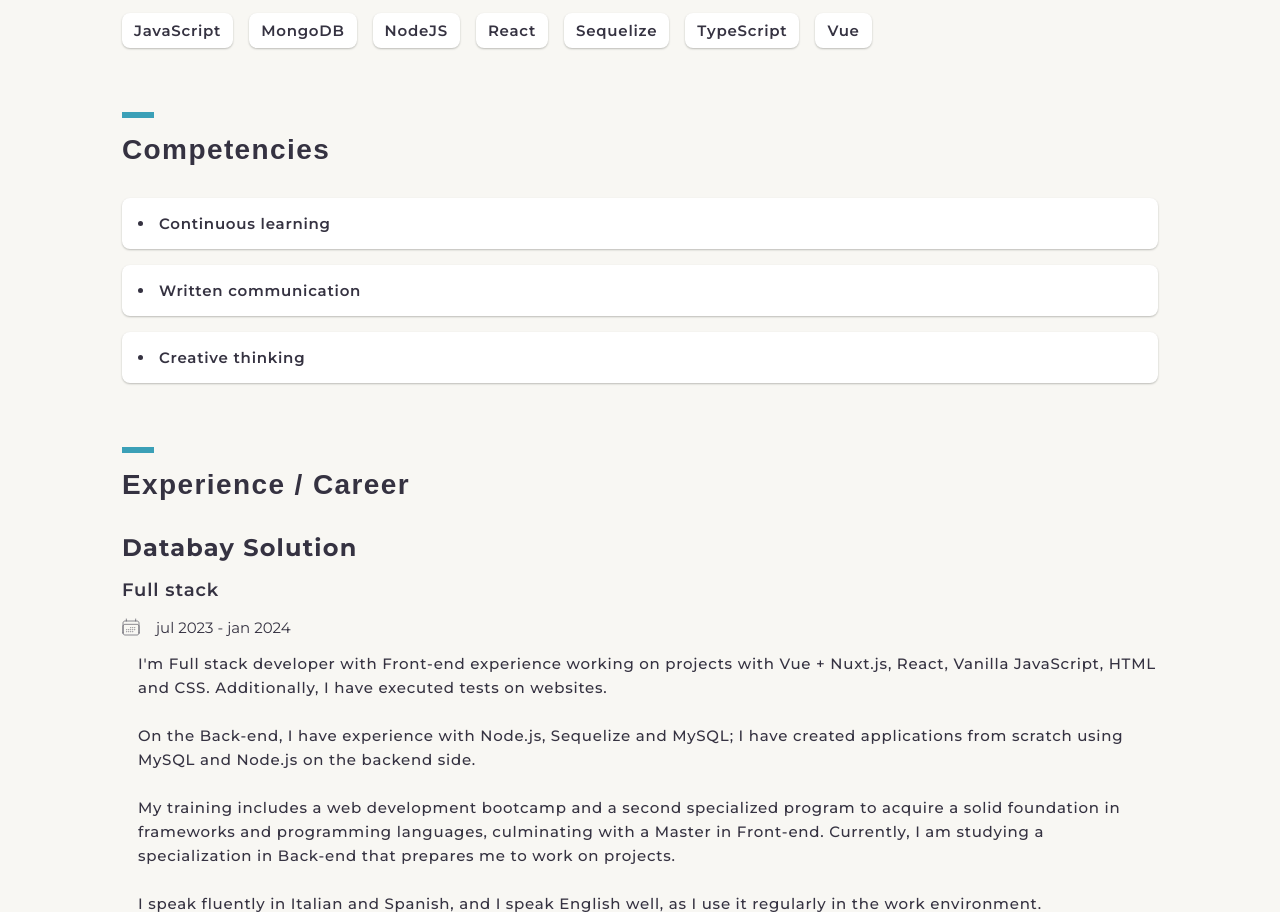
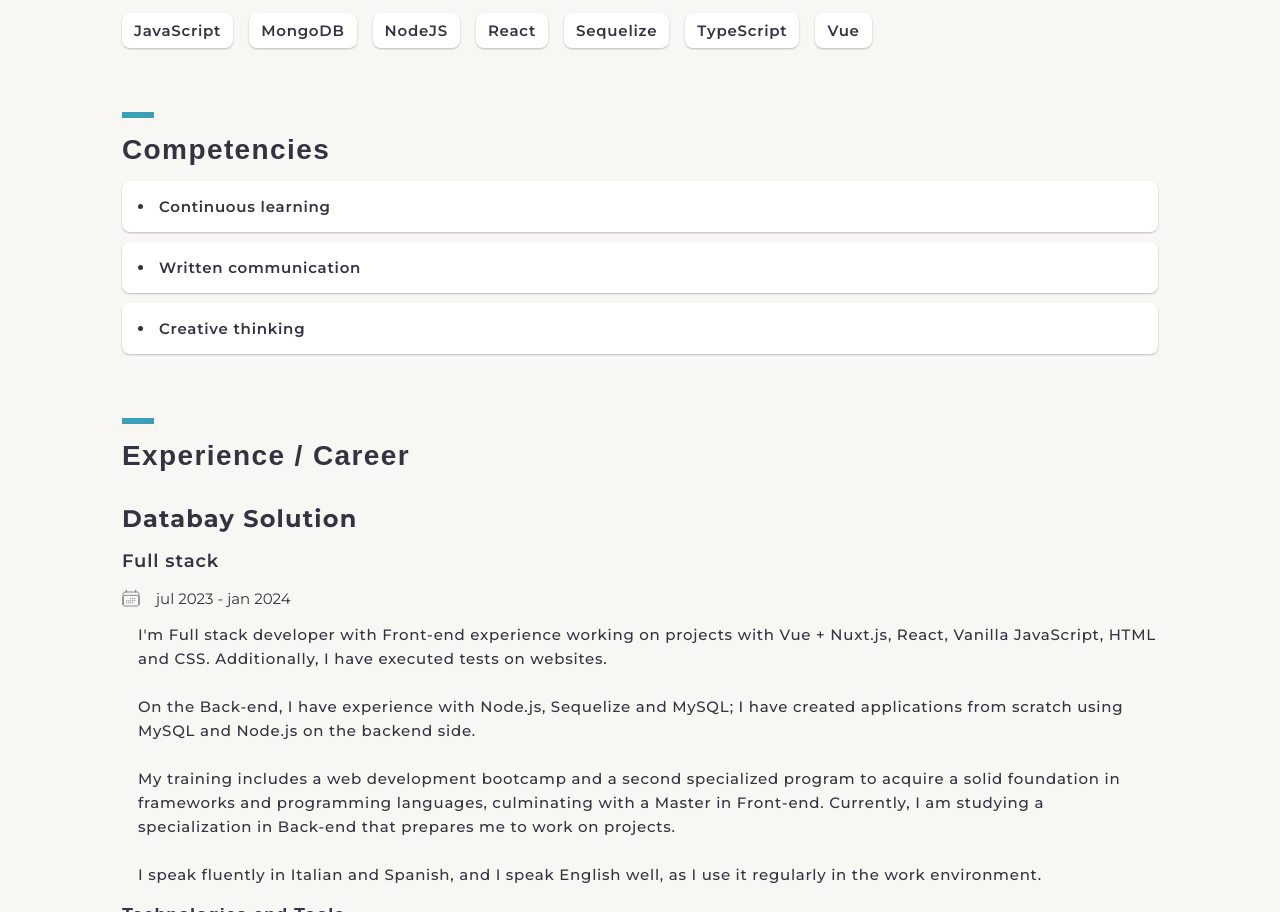
Before and after one commit to salino3/my-english-cv-01-2024, a plain HTML site: page index.html in a window 1280 px wide. Shown: the part 1409-2321 px from the top of the page. Drawn offline with Linux system fonts and the light colour scheme; a web font is replaced by a local one.

Commit message:
change gap competencies

```diff
--- a/index.html
+++ b/index.html
@@ -687,14 +687,14 @@
     </ul>
   </section>
 
-          <section class="main__section">
+          <section class="main__section" style="gap:15px;">
     <div class="main__section__header">
       <svg xmlns="http://www.w3.org/2000/svg" width="32" height="6" viewBox="0 0 32 6" fill="none">
         <path d="M5.51343e-07 3L32 3" stroke="#3BA0B7" stroke-width="6" />
       </svg>
       <h2>Competencies</h2>
     </div>
-    <ul class="main__section__skills__ul">
+    <ul class="main__section__skills__ul" style="gap:10px">
         <li class="main__section__skills__li">Continuous learning</li>
         <li class="main__section__skills__li">Written communication</li>
         <li class="main__section__skills__li">Creative thinking</li>
```
